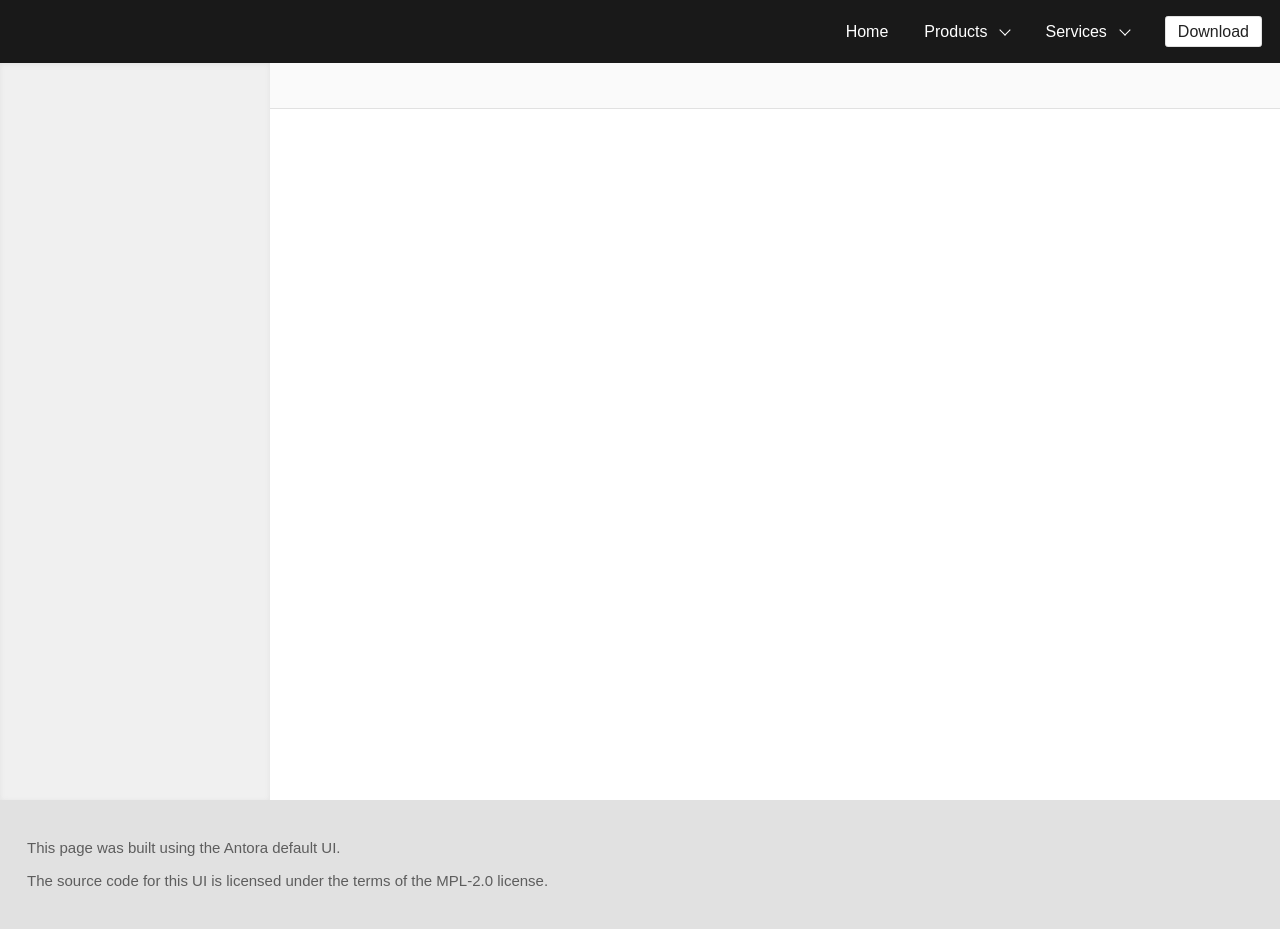
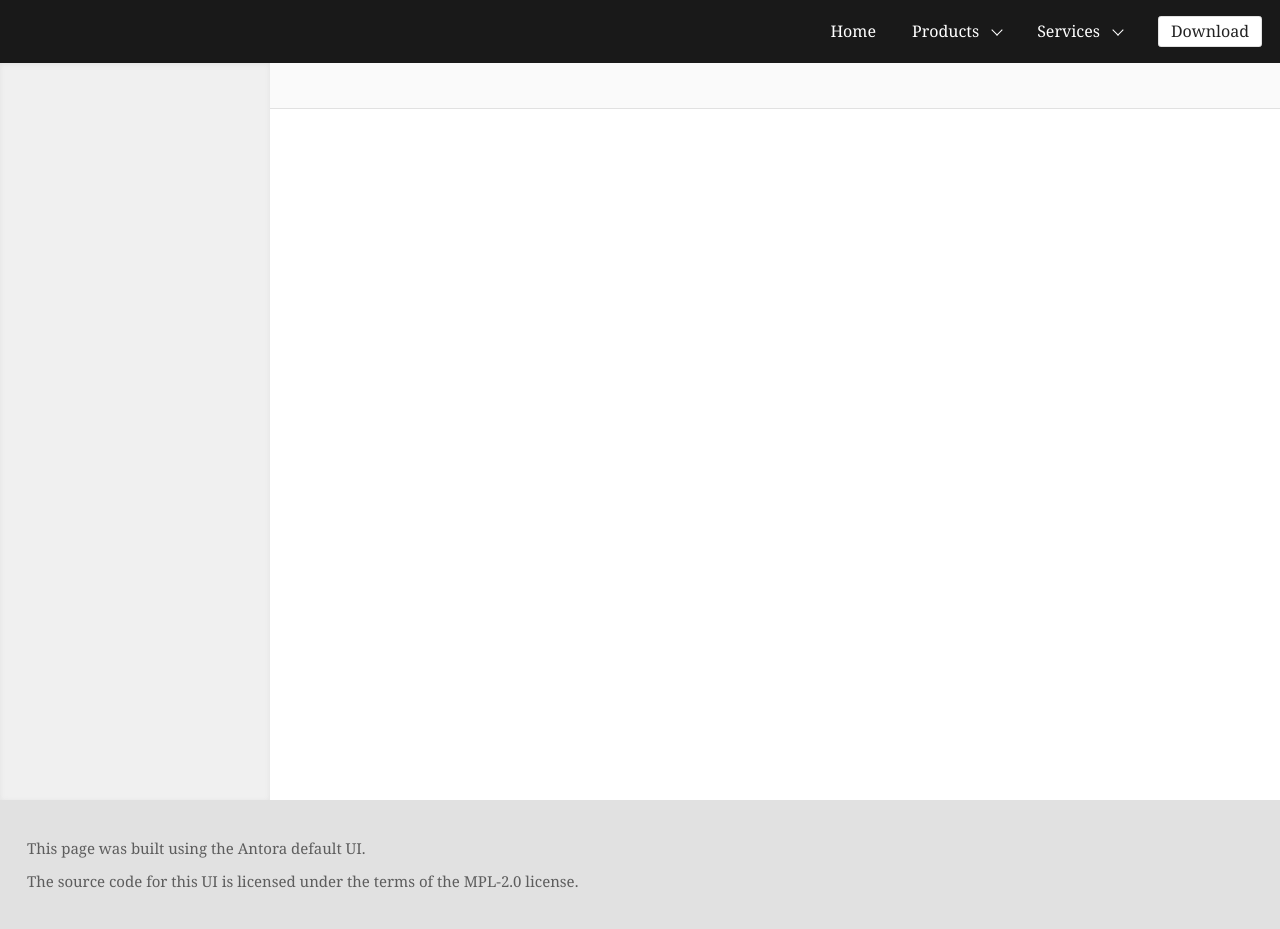
Before and after one commit to osfameron/acorn, a Node project: template docs-ui/src/partials/head-info.hbs in a window 1280 px wide. Run offline with Node 20 templates, Linux system fonts and the light colour scheme; the template is opened without the code that fills it, so the values that code supplies are empty; some libraries are stand-ins or nearby versions; some web fonts are replaced.

Commit message:
Use Crimson Pro font

```diff
--- a/docs-ui/package.json
+++ b/docs-ui/package.json
@@ -15,7 +15,7 @@
   ],
   "devDependencies": {
     "@asciidoctor/core": "~2.2",
-    "@fontsource/roboto": "~4.5",
+    "@fontsource/crimson-pro": "~4.5",
     "@fontsource/roboto-mono": "~4.5",
     "@vscode/gulp-vinyl-zip": "~2.5",
     "autoprefixer": "~9.7",
--- a/docs-ui/src/css/site.css
+++ b/docs-ui/src/css/site.css
@@ -1,4 +1,4 @@
-@import "typeface-roboto.css";
+@import "typeface-crimson-pro.css";
 @import "typeface-roboto-mono.css";
 @import "vars.css";
 @import "base.css";
--- /dev/null
+++ b/docs-ui/src/css/typeface-crimson-pro.css
@@ -0,0 +1,43 @@
+@font-face {
+  font-family: "Crimson Pro";
+  font-style: normal;
+  font-weight: 400;
+  font-display: swap;
+  src:
+    url(~@fontsource/crimson-pro/files/crimson-pro-latin-400-normal.woff2) format("woff2"),
+    url(~@fontsource/crimson-pro/files/crimson-pro-all-400-normal.woff) format("woff");
+  unicode-range: U+0000-00FF, U+0131, U+0152-0153, U+02BB-02BC, U+02C6, U+02DA, U+02DC, U+2000-206F, U+2074, U+20AC, U+2122, U+2191, U+2193, U+2212, U+2215, U+FEFF, U+FFFD;
+}
+
+@font-face {
+  font-family: "Crimson Pro";
+  font-style: italic;
+  font-weight: 400;
+  font-display: swap;
+  src:
+    url(~@fontsource/crimson-pro/files/crimson-pro-latin-400-italic.woff2) format("woff2"),
+    url(~@fontsource/crimson-pro/files/crimson-pro-all-400-italic.woff) format("woff");
+  unicode-range: U+0000-00FF, U+0131, U+0152-0153, U+02BB-02BC, U+02C6, U+02DA, U+02DC, U+2000-206F, U+2074, U+20AC, U+2122, U+2191, U+2193, U+2212, U+2215, U+FEFF, U+FFFD;
+}
+
+@font-face {
+  font-family: "Crimson Pro";
+  font-style: normal;
+  font-weight: 600;
+  font-display: swap;
+  src:
+    url(~@fontsource/crimson-pro/files/crimson-pro-latin-600-normal.woff2) format("woff2"),
+    url(~@fontsource/crimson-pro/files/crimson-pro-all-600-normal.woff) format("woff");
+  unicode-range: U+0000-00FF, U+0131, U+0152-0153, U+02BB-02BC, U+02C6, U+02DA, U+02DC, U+2000-206F, U+2074, U+20AC, U+2122, U+2191, U+2193, U+2212, U+2215, U+FEFF, U+FFFD;
+}
+
+@font-face {
+  font-family: "Crimson Pro";
+  font-style: italic;
+  font-weight: 600;
+  font-display: swap;
+  src:
+    url(~@fontsource/crimson-pro/files/crimson-pro-latin-600-italic.woff2) format("woff2"),
+    url(~@fontsource/crimson-pro/files/crimson-pro-all-600-italic.woff) format("woff");
+  unicode-range: U+0000-00FF, U+0131, U+0152-0153, U+02BB-02BC, U+02C6, U+02DA, U+02DC, U+2000-206F, U+2074, U+20AC, U+2122, U+2191, U+2193, U+2212, U+2215, U+FEFF, U+FFFD;
+}
--- a/docs-ui/src/css/typeface-roboto.css
+++ /dev/null
@@ -1,71 +0,0 @@
-@font-face {
-  font-family: "Roboto";
-  font-style: normal;
-  font-weight: 400;
-  src:
-    url(~@fontsource/roboto/files/roboto-latin-400-normal.woff2) format("woff2"),
-    url(~@fontsource/roboto/files/roboto-latin-400-normal.woff) format("woff");
-  unicode-range: U+0000-00FF, U+0131, U+0152-0153, U+02BB-02BC, U+02C6, U+02DA, U+02DC, U+2000-206F, U+2074, U+20AC, U+2122, U+2191, U+2193, U+2212, U+2215, U+FEFF, U+FFFD;
-}
-
-@font-face {
-  font-family: "Roboto";
-  font-style: normal;
-  font-weight: 400;
-  src: url(~@fontsource/roboto/files/roboto-cyrillic-400-normal.woff2) format("woff2");
-  unicode-range: U+0301, U+0400-045F, U+0490-0491, U+04B0-04B1, U+2116;
-}
-
-@font-face {
-  font-family: "Roboto";
-  font-style: italic;
-  font-weight: 400;
-  src:
-    url(~@fontsource/roboto/files/roboto-latin-400-italic.woff2) format("woff2"),
-    url(~@fontsource/roboto/files/roboto-latin-400-italic.woff) format("woff");
-  unicode-range: U+0000-00FF, U+0131, U+0152-0153, U+02BB-02BC, U+02C6, U+02DA, U+02DC, U+2000-206F, U+2074, U+20AC, U+2122, U+2191, U+2193, U+2212, U+2215, U+FEFF, U+FFFD;
-}
-
-@font-face {
-  font-family: "Roboto";
-  font-style: italic;
-  font-weight: 400;
-  src: url(~@fontsource/roboto/files/roboto-cyrillic-400-italic.woff2) format("woff2");
-  unicode-range: U+0301, U+0400-045F, U+0490-0491, U+04B0-04B1, U+2116;
-}
-
-@font-face {
-  font-family: "Roboto";
-  font-style: normal;
-  font-weight: 600;
-  src:
-    url(~@fontsource/roboto/files/roboto-latin-500-normal.woff2) format("woff2"),
-    url(~@fontsource/roboto/files/roboto-latin-500-normal.woff) format("woff");
-  unicode-range: U+0000-00FF, U+0131, U+0152-0153, U+02BB-02BC, U+02C6, U+02DA, U+02DC, U+2000-206F, U+2074, U+20AC, U+2122, U+2191, U+2193, U+2212, U+2215, U+FEFF, U+FFFD;
-}
-
-@font-face {
-  font-family: "Roboto";
-  font-style: normal;
-  font-weight: 600;
-  src: url(~@fontsource/roboto/files/roboto-cyrillic-500-normal.woff2) format("woff2");
-  unicode-range: U+0301, U+0400-045F, U+0490-0491, U+04B0-04B1, U+2116;
-}
-
-@font-face {
-  font-family: "Roboto";
-  font-style: italic;
-  font-weight: 600;
-  src:
-    url(~@fontsource/roboto/files/roboto-latin-500-italic.woff2) format("woff2"),
-    url(~@fontsource/roboto/files/roboto-latin-500-italic.woff) format("woff");
-  unicode-range: U+0000-00FF, U+0131, U+0152-0153, U+02BB-02BC, U+02C6, U+02DA, U+02DC, U+2000-206F, U+2074, U+20AC, U+2122, U+2191, U+2193, U+2212, U+2215, U+FEFF, U+FFFD;
-}
-
-@font-face {
-  font-family: "Roboto";
-  font-style: italic;
-  font-weight: 600;
-  src: url(~@fontsource/roboto/files/roboto-cyrillic-500-italic.woff2) format("woff2");
-  unicode-range: U+0301, U+0400-045F, U+0490-0491, U+04B0-04B1, U+2116;
-}
--- a/docs-ui/src/css/vars.css
+++ b/docs-ui/src/css/vars.css
@@ -24,7 +24,7 @@
   --body-font-size--print: 0.9375em; /* 15px */
   --body-line-height: 1.15;
   --body-font-color: var(--color-jet-70);
-  --body-font-family: "Roboto", sans-serif;
+  --body-font-family: "Crimson Pro", georgia, serif;
   --body-font-weight-bold: 600;
   --monospace-font-family: "Roboto Mono", monospace;
   --monospace-font-weight-bold: 600;
```
Also changed, not shown: 3 other files.
